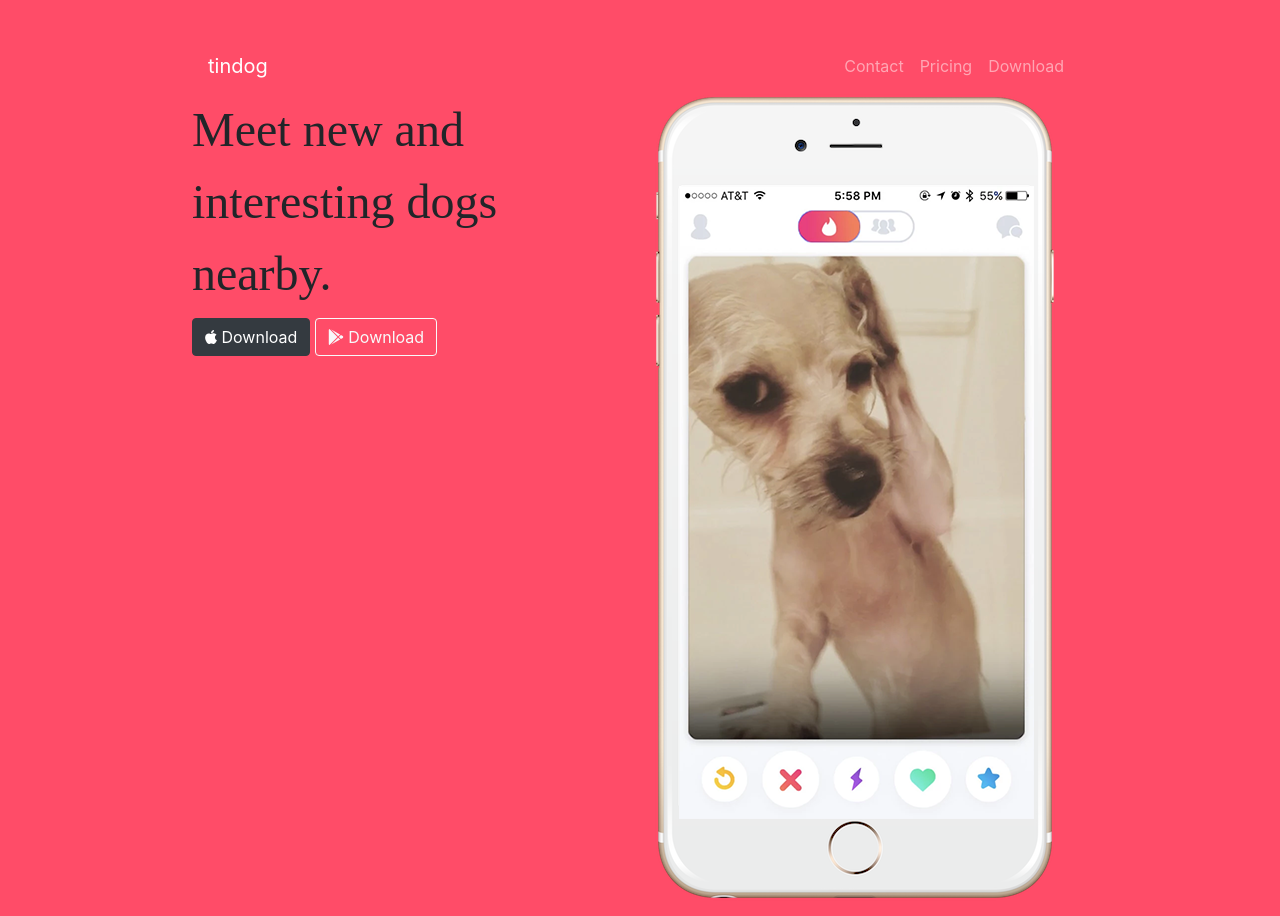
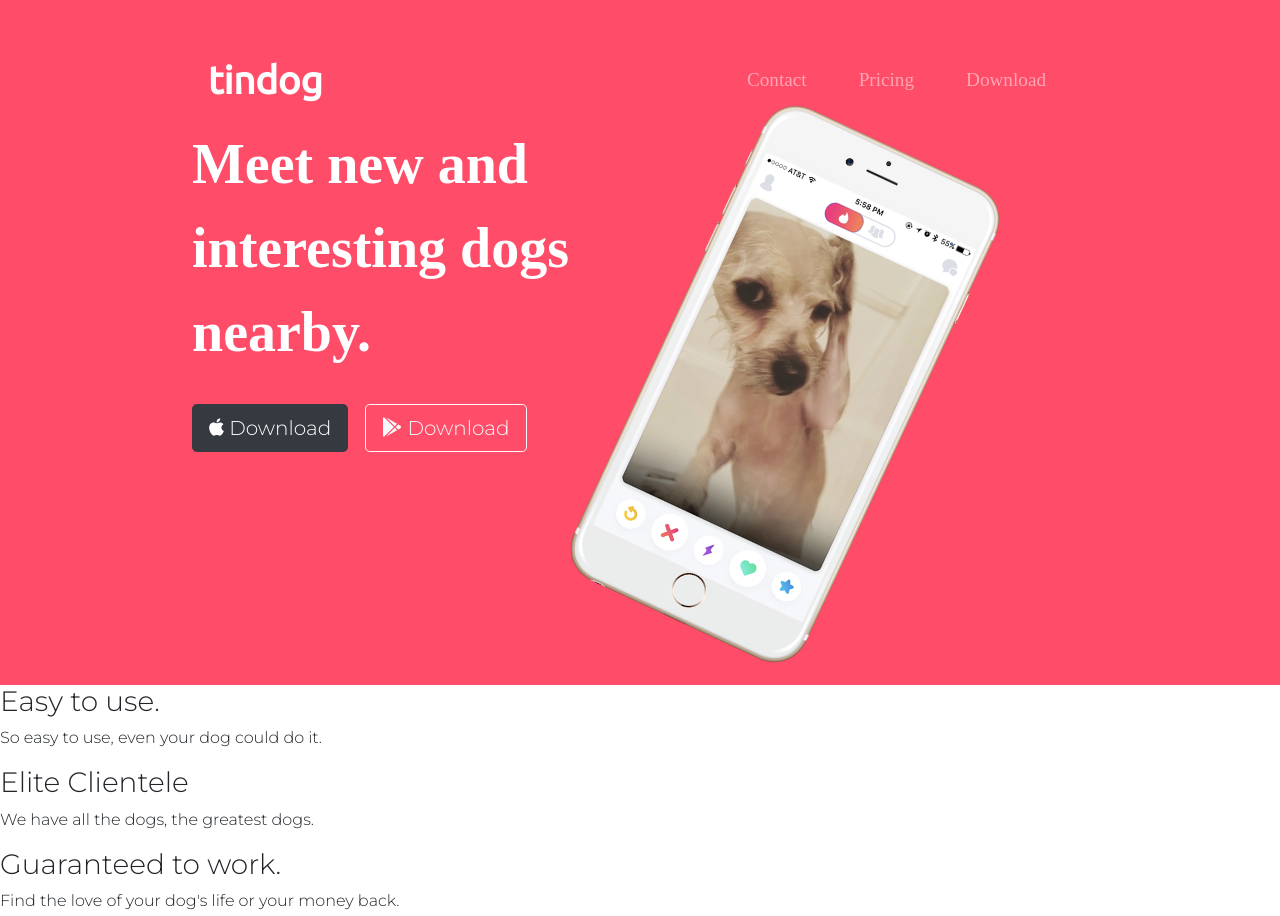
Before and after one commit to ChidiUkandu/TinDog, a plain HTML site: page index.html in a window 1280 px wide. Shown: the top 916 px of the page. Drawn offline with nearby package versions, Linux system fonts and the light colour scheme.

Commit message:
finished Title Section

```diff
--- a/css/styles.css
+++ b/css/styles.css
@@ -1,5 +1,10 @@
+body {
+  font-family: "Montserrat";
+}
+
 #title {
   background-color: #ff4c68;
+  color: #fff;
 }
 
 .container-fluid {
@@ -8,6 +13,42 @@
 
 h1 {
   font-family: "Montserrat-Black";
-  font-size: 3rem;
+  font-size: 3.5rem;
   line-height: 1.5;
+  font-weight: 900;
 }
+
+/* Navigation Bar */
+
+.navbar {
+  padding-bottom: 0 0 4.5rem;
+}
+
+.navbar-brand {
+  font-family: "Ubuntu";
+  font-size: 2.4rem;
+  font-weight: bold;
+
+}
+
+.nav-item {
+  padding: 0 18px;
+}
+
+.nav-link {
+  font-size: 1.2rem;
+  font-family: "Montserrat-Light"
+}
+
+/* Download Buttons */
+
+.download-button {
+  margin: 5% 3% 5% 0;
+}
+
+/* Title Image */
+
+.title-img {
+  width: 60%;
+  transform: rotate(25deg);
+}
--- a/index.html
+++ b/index.html
@@ -6,7 +6,7 @@
   <title>TinDog</title>
 
   <!-- Google Fonts -->
-  <link href="https://fonts.googleapis.com/css2?family=Montserrat:wght@400;900&family=Ubuntu&display=swap" rel="stylesheet">
+  <link href="https://fonts.googleapis.com/css2?family=Montserrat:wght@300;900&family=Ubuntu&display=swap" rel="stylesheet">
 
   <!-- CSS Stylesheets -->
   <link rel="stylesheet" href="https://cdn.jsdelivr.net/npm/bootstrap@4.5.3/dist/css/bootstrap.min.css" integrity="sha384-TX8t27EcRE3e/ihU7zmQxVncDAy5uIKz4rEkgIXeMed4M0jlfIDPvg6uqKI2xXr2" crossorigin="anonymous">
@@ -57,12 +57,12 @@
 
         <div class="col-lg-6 col-md-12 col-sm-12">
           <h1>Meet new and interesting dogs nearby.</h1>
-          <button type="button" class="btn btn-dark" class="btn-lg"><i class="fab fa-apple"></i> Download</button>
-          <button type="button" class="btn btn-outline-light" class="btn-lg"><i class="fab fa-google-play"></i> Download</button>
+          <button type="button" class="btn btn-dark btn-lg download-button"><i class="fab fa-apple"></i> Download</button>
+          <button type="button" class="btn btn-outline-light btn-lg download-button"><i class="fab fa-google-play"></i> Download</button>
         </div>
 
         <div class="col-lg-6 col-md-12 col-sm-12">
-          <img src="images/iphone6.png" alt="iphone-mockup">
+          <img class="title-img" src="images/iphone6.png" alt="iphone-mockup">
         </div>
 
       </div>
```
